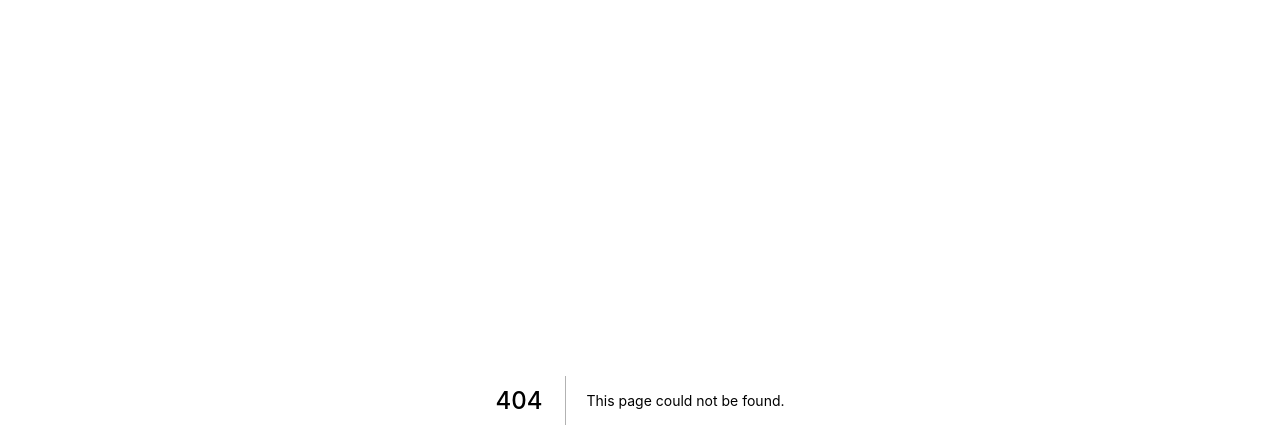
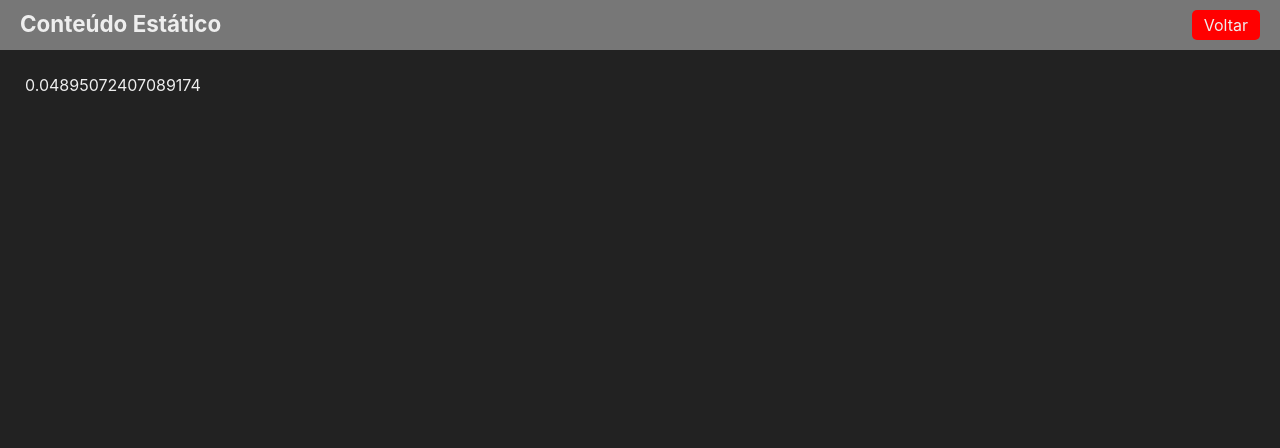
Before and after one commit to andsonbarbosa/CursoWebModernoCod3r, a Next.js app in the folder aulao_nextjs/fundamentos/: page /estatico in a window 1280 px wide. Before the commit this address had no page. Shown: the top 448 px of the page. Built offline with nearby package versions, Linux system fonts and the light colour scheme.

Commit message:
Conteúdo Estático

```diff
--- /dev/null
+++ b/aulao_nextjs/fundamentos/src/pages/estatico.jsx
@@ -0,0 +1,17 @@
+import Layout from "../components/layout";
+
+export function getStaticProps(){
+    return {
+        props: {
+            numero: Math.random()
+        }
+    }
+}
+
+export default function Estatico(props){
+    return (
+        <Layout titulo="Conteúdo Estático" >
+            <div>{props.numero}</div>
+        </Layout>
+    )
+}
--- a/aulao_nextjs/fundamentos/src/pages/index.jsx
+++ b/aulao_nextjs/fundamentos/src/pages/index.jsx
@@ -17,6 +17,7 @@
             <Navegador texto="Navegação #02" destino="/cliente/sp-2/123" cor="red" />
             <Navegador texto="Componente com Estado" destino="/estado" cor="pink" />
             <Navegador texto="Integração com API #01" destino="/integracao_1" cor="yellow" />
+            <Navegador texto="Conteúdo Estático" destino="/estatico" cor="#51E056" />
         </div>
     )
 }
```
